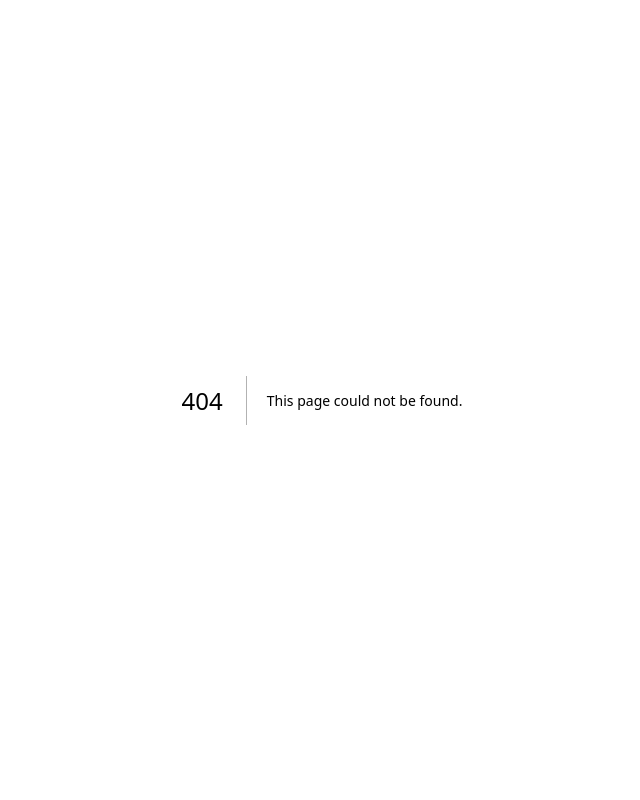
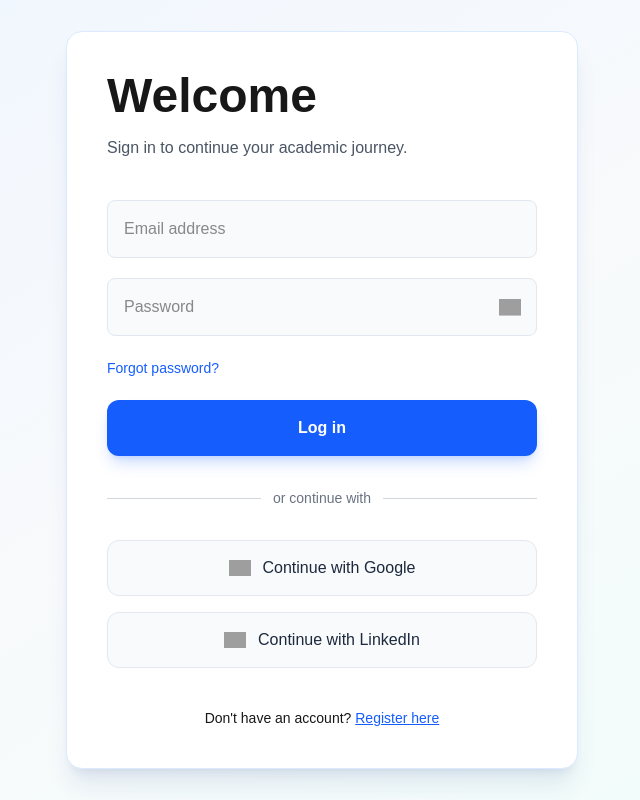
Before and after one commit to AstroPTP/guest-lecturer-matching-platform, a Next.js app in the folder frontend/: page /login in a window 1280 px wide. Before the commit this address had no page. Shown: the whole page, without its empty margins (318-958 px from the left). Built offline with nearby package versions, Linux system fonts and the light colour scheme; grey boxes are pictures that could not be loaded.

Commit message:
initialize the login page route

```diff
--- /dev/null
+++ b/frontend/src/app/login/page.tsx
@@ -0,0 +1,5 @@
+import LoginForm from "@/components/login/LoginForm";
+
+export default function LoginPage() {
+  return <LoginForm />;
+}
```
